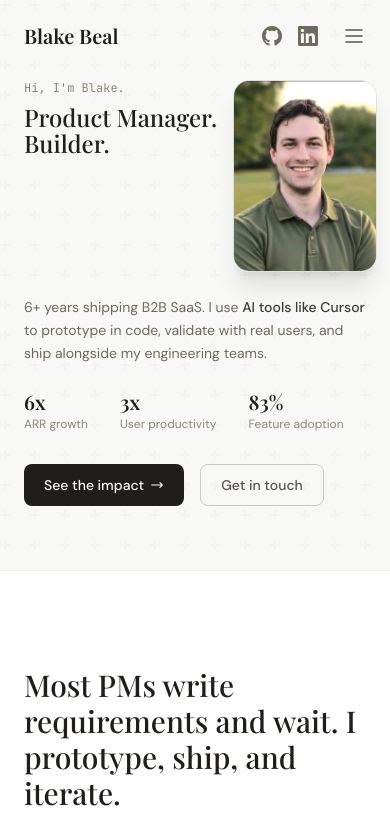
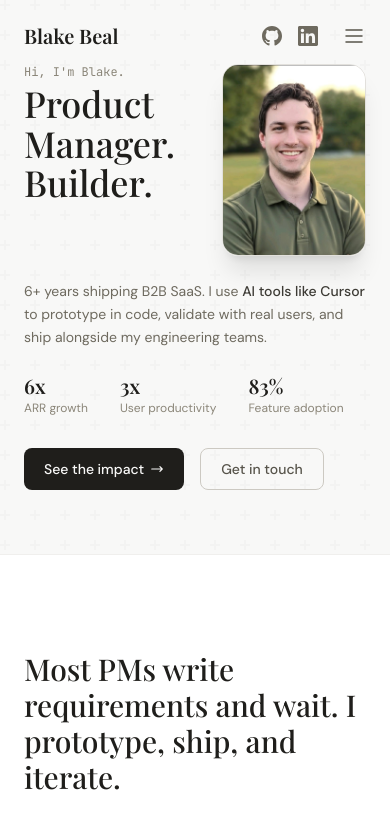
Before and after one commit to BlakeB-PM/ProductbyBlake, a React (Vite) app: page / in a window 390 px wide. Shown: the top 823 px of the page. Built offline with nearby package versions, Linux system fonts and the light colour scheme; a web font is replaced by a local one.

Commit message:
Optimize mobile hero spacing and typography

```diff
--- a/src/components/Hero.tsx
+++ b/src/components/Hero.tsx
@@ -1,6 +1,6 @@
 export function Hero() {
   return (
-    <section className="pt-20 pb-16 sm:pt-24 sm:pb-20 md:min-h-screen md:flex md:items-center md:justify-center relative overflow-hidden">
+    <section className="pt-16 pb-16 sm:pt-24 sm:pb-20 md:min-h-screen md:flex md:items-center md:justify-center relative overflow-hidden">
       {/* Subtle background pattern */}
       <div className="absolute inset-0 opacity-[0.02]">
         <div
@@ -17,13 +17,13 @@ export function Hero() {
           {/* Headline - Left side */}
           <div className="flex-1">
             {/* Intro line */}
-            <p className="font-mono text-xs sm:text-sm text-ink-500 mb-2 sm:mb-4 animate-fade-in">
+            <p className="font-mono text-xs sm:text-sm text-ink-500 mb-1 sm:mb-4 animate-fade-in">
               Hi, I'm Blake.
             </p>
 
             {/* Main headline */}
-            <h1 className="font-serif text-2xl xs:text-3xl sm:text-5xl md:text-6xl lg:text-7xl font-medium leading-[1.1] text-ink-900 animate-slide-up break-words">
-              Product&nbsp;Manager. Builder.
+            <h1 className="font-serif text-4xl xs:text-5xl sm:text-6xl lg:text-7xl font-medium leading-[1.1] text-ink-900 animate-slide-up break-words">
+              Product<br className="sm:hidden" /> Manager.<br className="sm:hidden" /> Builder.
             </h1>
           </div>
 
```
